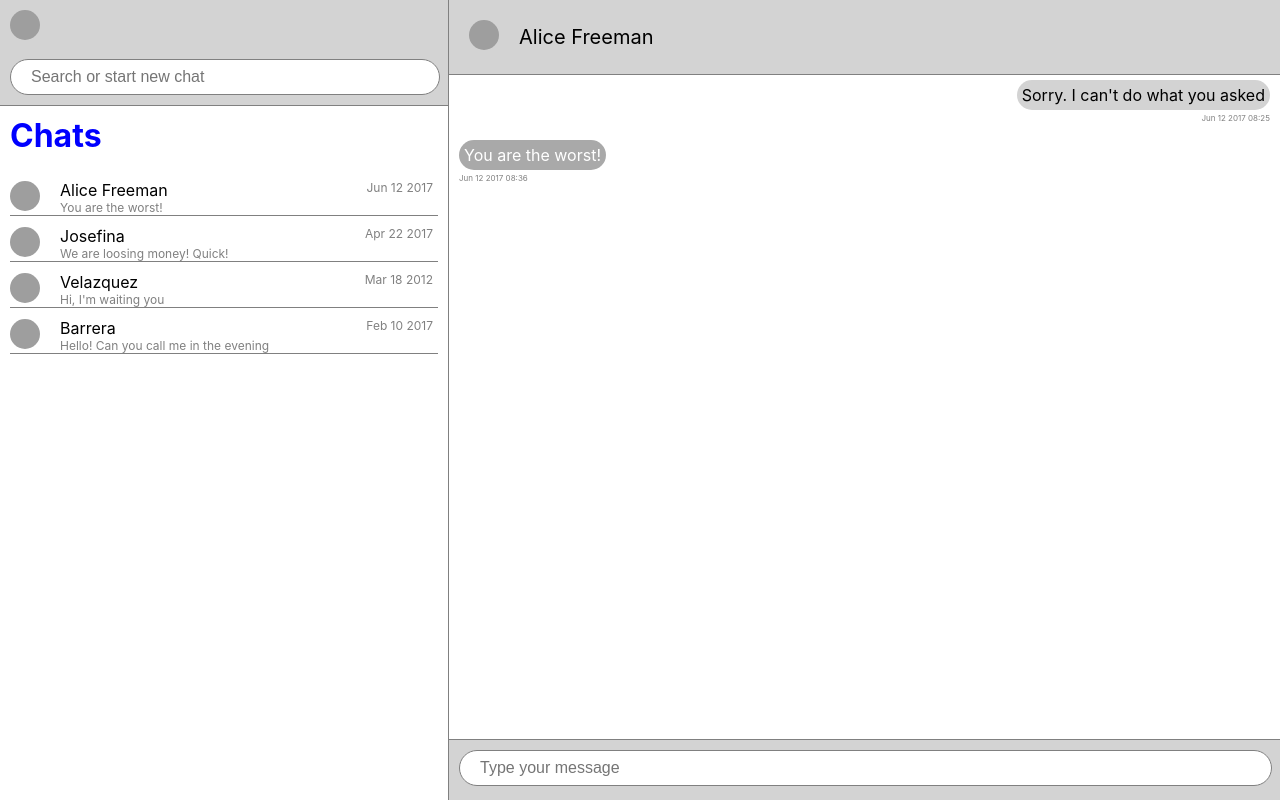
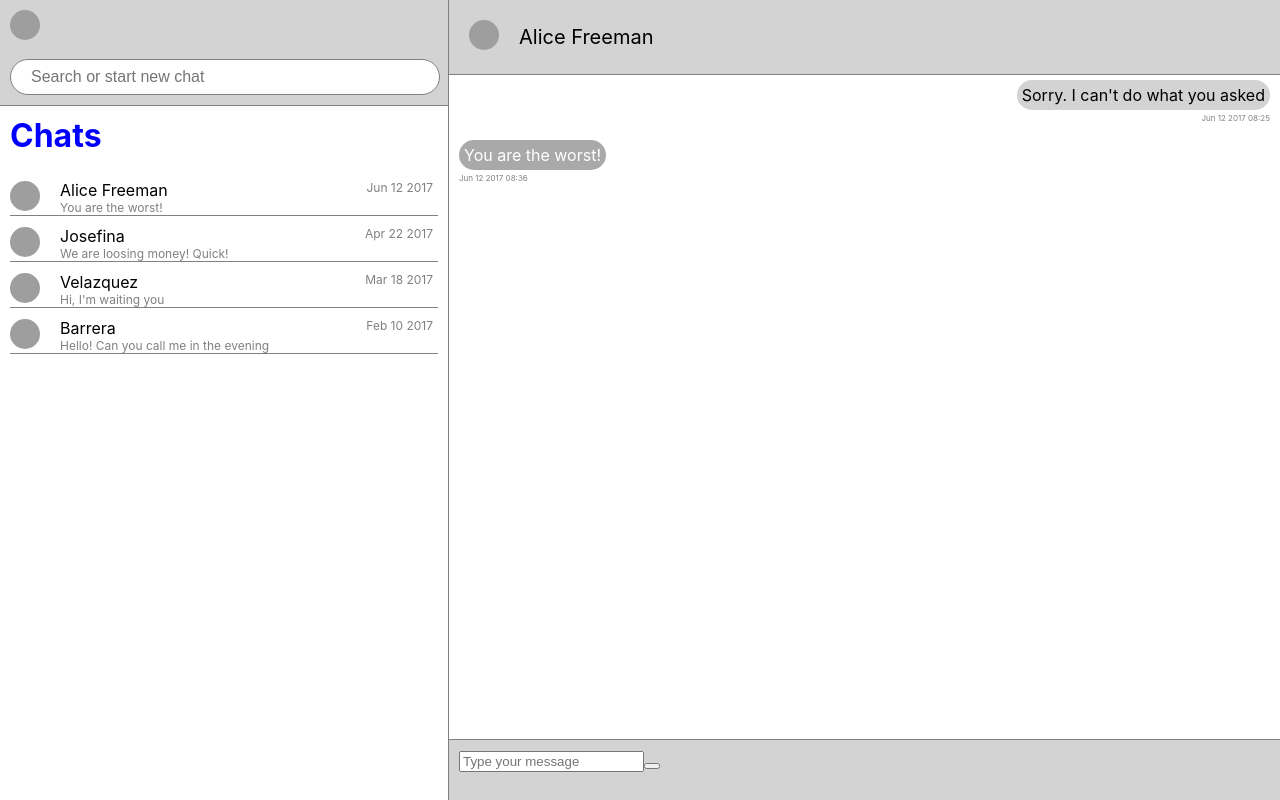
Before and after one commit to ViktorBaklar/Messenger-React, a React (Create React App) app: page / in a window 1280 px wide. Built offline with nearby package versions, Linux system fonts and the light colour scheme; grey boxes are pictures that could not be loaded.

Commit message:
add chucknorris

```diff
--- a/src/App.js
+++ b/src/App.js
@@ -61,6 +61,26 @@ class App extends Component {
     }));
   };
 
+  addMessage = (message, messageDate, contactIdAddMessage, myMessage) => {
+    const { contacts } = this.state;
+    const newMessage = {
+      message,
+      messageDate,
+      myMessage,
+    };
+
+    contacts.map((item, index) => {
+      if (item.id === contactIdAddMessage)
+      {item.messages.push(newMessage);
+      contacts.push(...contacts.splice(0,index))
+    }});
+
+    this.setState(({ contacts }));
+    //console.log(data);
+    localStorage.setItem('contacts', JSON.stringify(this.state.contacts))
+
+  };
+
   filterHandler = event => {
     this.setState({ filter: event.currentTarget.value });
   };
@@ -73,15 +93,30 @@ class App extends Component {
       return contacts.filter(contact => regExp.test(contact.name));
     }
 
-    return contacts;
+    return contacts.sort(
+      (a, b) =>
+        new Date(b.messages.at(-1).messageDate.toString()) -
+        new Date(a.messages.at(-1).messageDate.toString())
+    );
   };
+
+  // setActiveID = () => {
+  //   const { contacts } = this.state
+  //   const sc = contacts.sort(
+  //     (a, b) =>
+  //       new Date(b.messages.at(-1).messageDate.toString()) -
+  //       new Date(a.messages.at(-1).messageDate.toString())
+  //     );
+  //   this.setState(() => ({
+  //     activeID: sc[0].id
+  //   } ))
+  // }
 
   activeContactChange = id => {
     this.setState(() => {
       return {activeID: id };
     });
   }
-
 
   // showMsg = () => {
   //   const { activeID, contacts } = this.state;
@@ -114,7 +149,7 @@ class App extends Component {
         <ChatBar>
           <CurrentContactWrap data={currentContact}/>
           <MsgWrap data={currentContact} msgs={contactMsgs}/>
-          <InputMsgWrap/>
+          <InputMsgWrap addMessage={this.addMessage} activeID={this.state.activeID}/>
         </ChatBar>
       </div>
     );
--- a/src/components/chatBar/InputMsgWrap.jsx
+++ b/src/components/chatBar/InputMsgWrap.jsx
@@ -1,12 +1,73 @@
-import Input from '../UI/input/input'
-import styles from './chatBar.module.css'
+// import Input from '../UI/input/input'
+// import styles from './chatBar.module.css'
 
-const InputMsgWrap = ({value, onSubmit}) => {
+// const InputMsgWrap = ({value, onSubmit}) => {
+//     return (
+//         <div className={styles.inputMsgWrap}>
+//             <Input placeHolder='Type your message' value={value} onSubmit={onSubmit}/>
+//         </div>
+//     )
+// }
+
+// export default InputMsgWrap
+
+import { Component } from "react";
+import styles from './chatBar.module.css';
+
+class InputMsgWrap extends Component {
+  constructor(props) {
+    super(props);
+    this.state = {
+      message: "",
+      messageDate: "",
+      contactIdAddMessage: 1,
+    };
+  }
+
+  onInputChange = (e) => {
+    this.setState({ [e.target.name]: e.target.value });
+    if (this.state.contactIdAddMessage !== this.props.activeID) {
+    this.setState(() => ({contactIdAddMessage: this.props.activeID}))}
+  };
+
+  sendNewMessage = (e) => {
+    e.preventDefault();
+    const { contactIdAddMessage } = this.state;
+    const currentDate = new Date().toLocaleString("en-US");
+    this.props.addMessage(this.state.message, currentDate, contactIdAddMessage, true);
+    this.setState({message: ""});
+    this.answerFromChuck(contactIdAddMessage);
+  };
+
+  async answerFromChuck(contactIdAddMessage) {
+    const response = await fetch("https://api.chucknorris.io/jokes/random");
+    const answer = await response.json();
+    const currentDate = new Date().toLocaleString("en-US");
+    setTimeout(() => {
+    this.props.addMessage(answer.value, currentDate, contactIdAddMessage, false);}, 10000);
+    this.setState({message: "", messageDate: " "})
+
+  }
+
+  render() {
     return (
-        <div className={styles.inputMsgWrap}>
-            <Input placeHolder='Type your message' value={value} onSubmit={onSubmit}/>
-        </div>
-    )
+      <div className={styles.inputMsgWrap}>
+        <form className="" onSubmit={this.sendNewMessage}>
+          <input
+            type="text"
+            name="message"
+            value={this.state.message}
+            className={styles.msgInput}
+            placeholder="Type your message"
+            onChange={this.onInputChange}
+            required
+          />
+          <button
+           className={styles.button} type="submit"> </button>
+        </form>
+      </div>
+    );
+  }
 }
 
-export default InputMsgWrap
+export default InputMsgWrap;
--- a/src/db/data.jsx
+++ b/src/db/data.jsx
@@ -44,7 +44,7 @@ export const Data = [
       "avatar": "https://vjoy.cc/wp-content/uploads/2020/10/6509e0ad6e65fdc29fff70170af2dedd.jpg",
       "messages": [
         {
-          "messageDate": "2012-03-18T18:25:43.511Z",
+          "messageDate": "2017-03-18T18:25:43.511Z",
           "message": "Hi, I'm waiting you",
           "myMessage": true
         }
```
